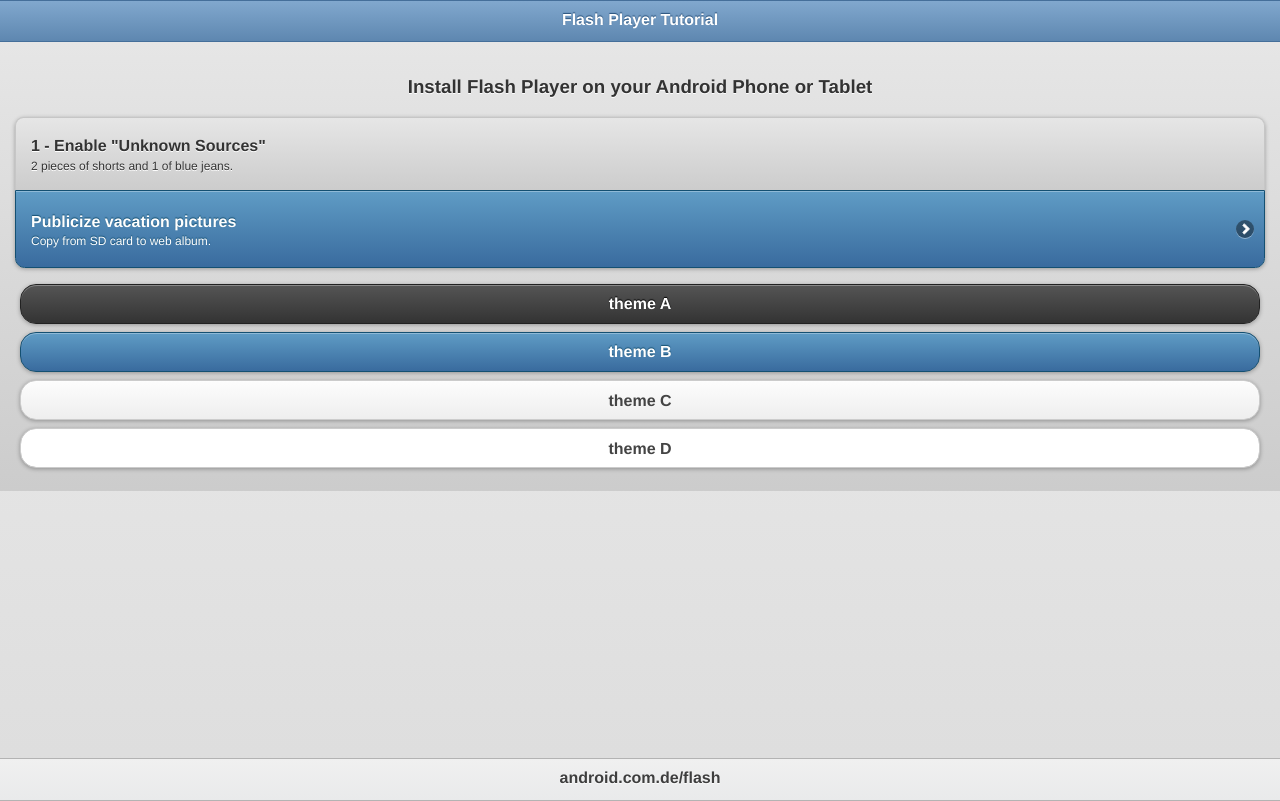
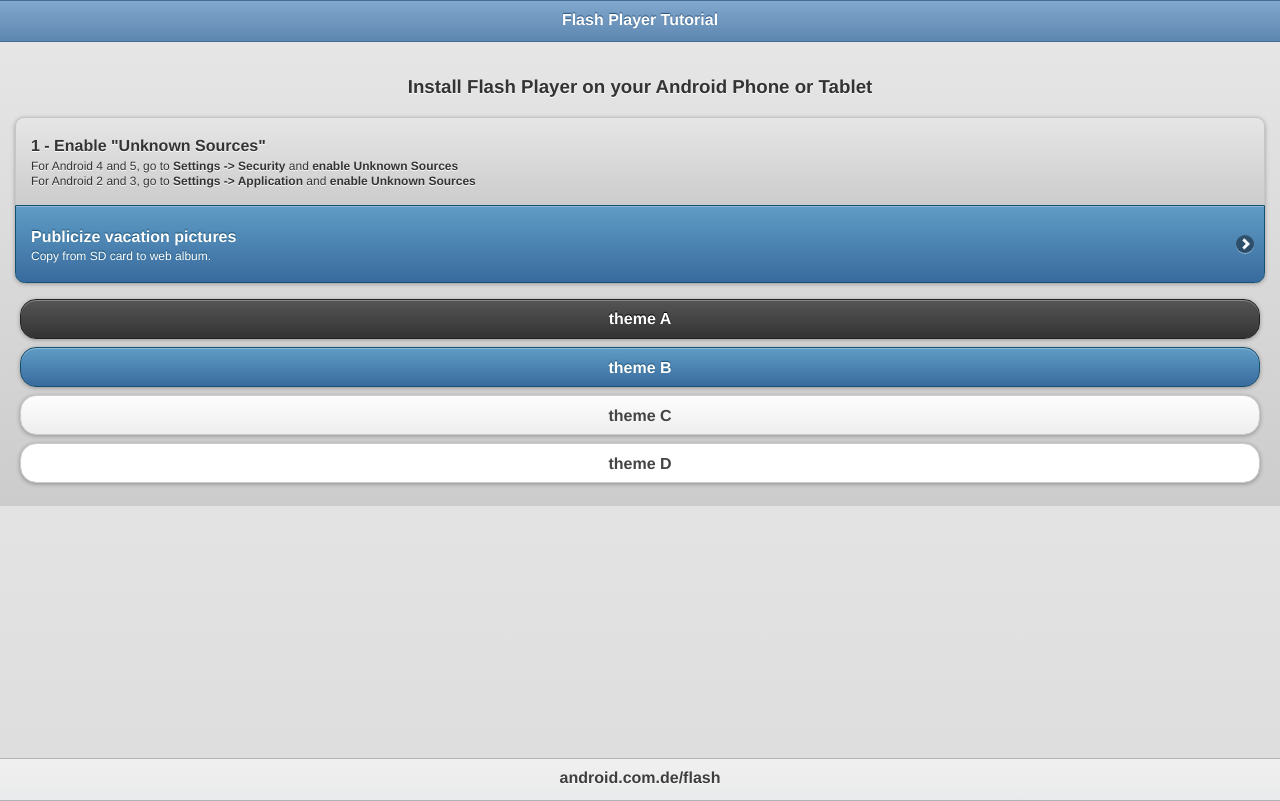
Before and after one commit to x011/fp, a plain HTML site: page index.html in a window 1280 px wide. Drawn offline with Linux system fonts and the light colour scheme; files whose address does not match are found by name.

Commit message:
enable
enable

```diff
--- a/index.html
+++ b/index.html
@@ -37,7 +37,10 @@ function googleTranslateElementInit() {
 		        <li>
 
 		                <h2>1 - Enable "Unknown Sources"</h2>
-		                <p>2 pieces of shorts and 1 of blue jeans.</p>
+		                <p>    For Android 4 and 5, go to <b>Settings -> Security</b> and <b>enable Unknown Sources</b></p>
+		                <p>    For Android 2 and 3, go to <b>Settings -> Application</b> and <b>enable Unknown Sources</b></p>
+
+
 
 		        </li>
 		        <li>
```
